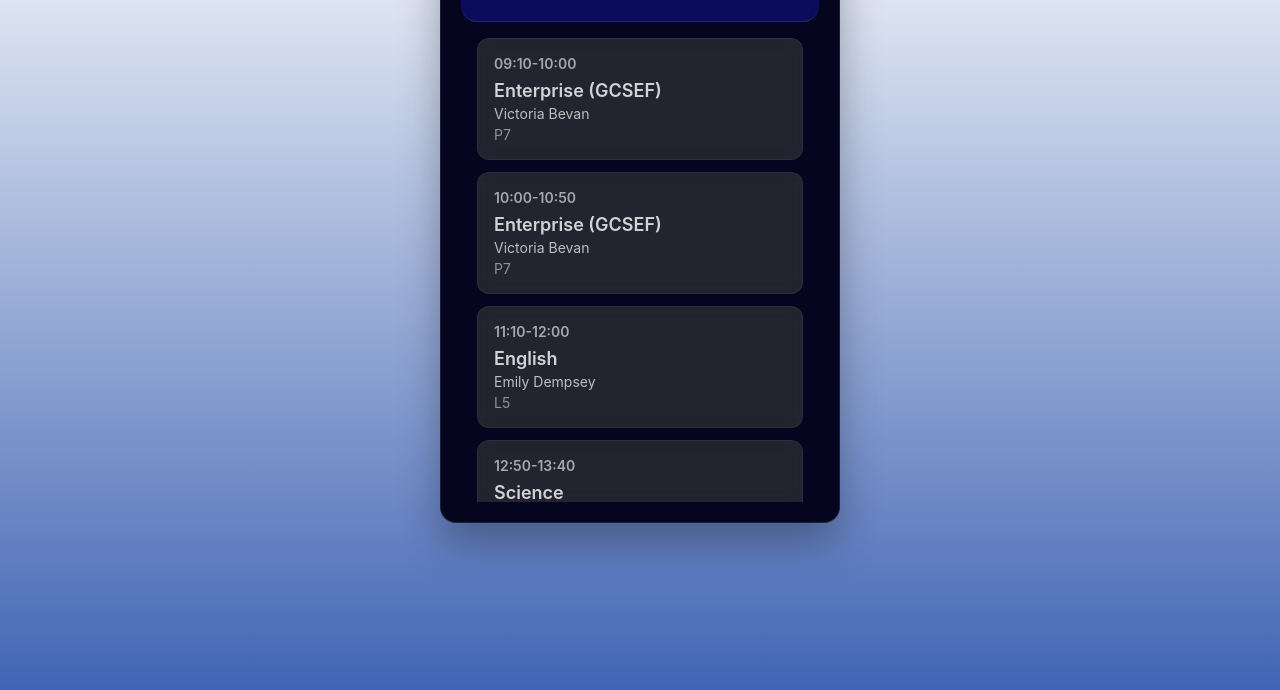
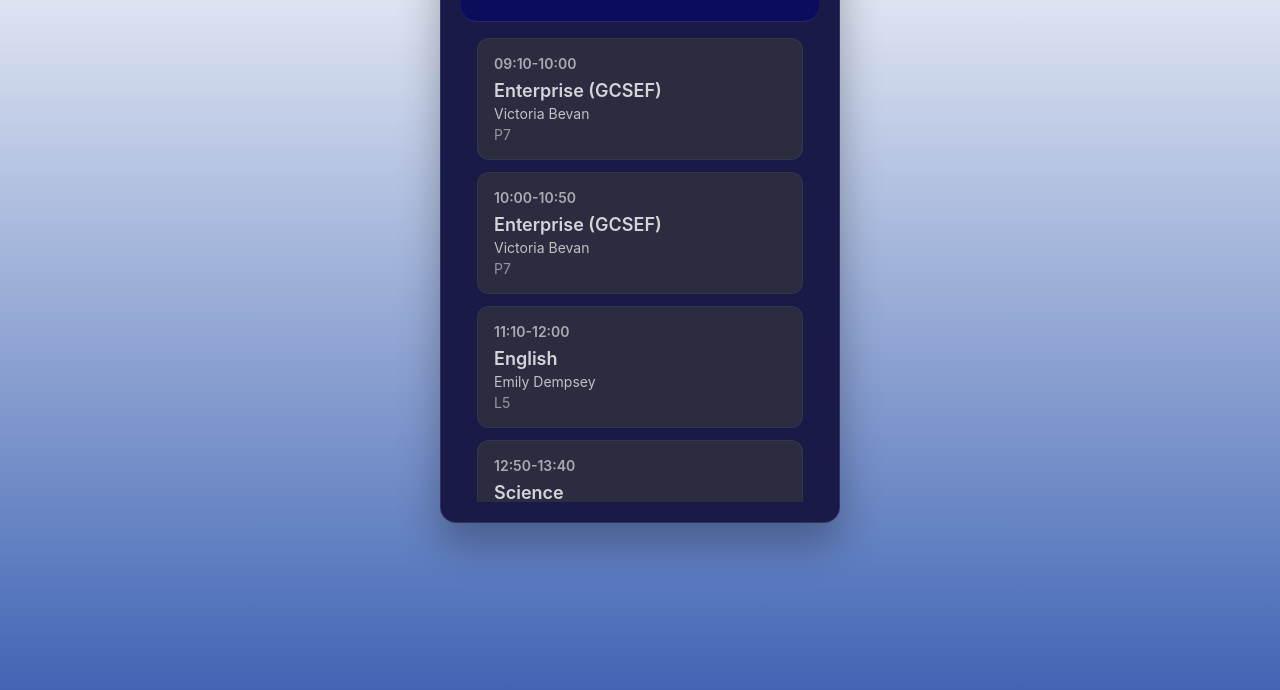
Before and after one commit to GooseMilk84/timetable-app, a plain HTML site: page index.html in a window 1280 px wide. Shown: the part 150-840 px from the top of the page. Drawn offline with Linux system fonts and the light colour scheme.

Commit message:
Update index.html

```diff
--- a/index.html
+++ b/index.html
@@ -33,7 +33,7 @@
             height: auto;
             max-height: 90vh;
             margin: 5vh auto;
-            background: rgba(5, 5, 31);
+            background: rgb(26, 26, 73);
             border-radius: 16px;
             backdrop-filter: blur(20px);
             border: 1px solid rgba(255, 255, 255, 0.1);
```
